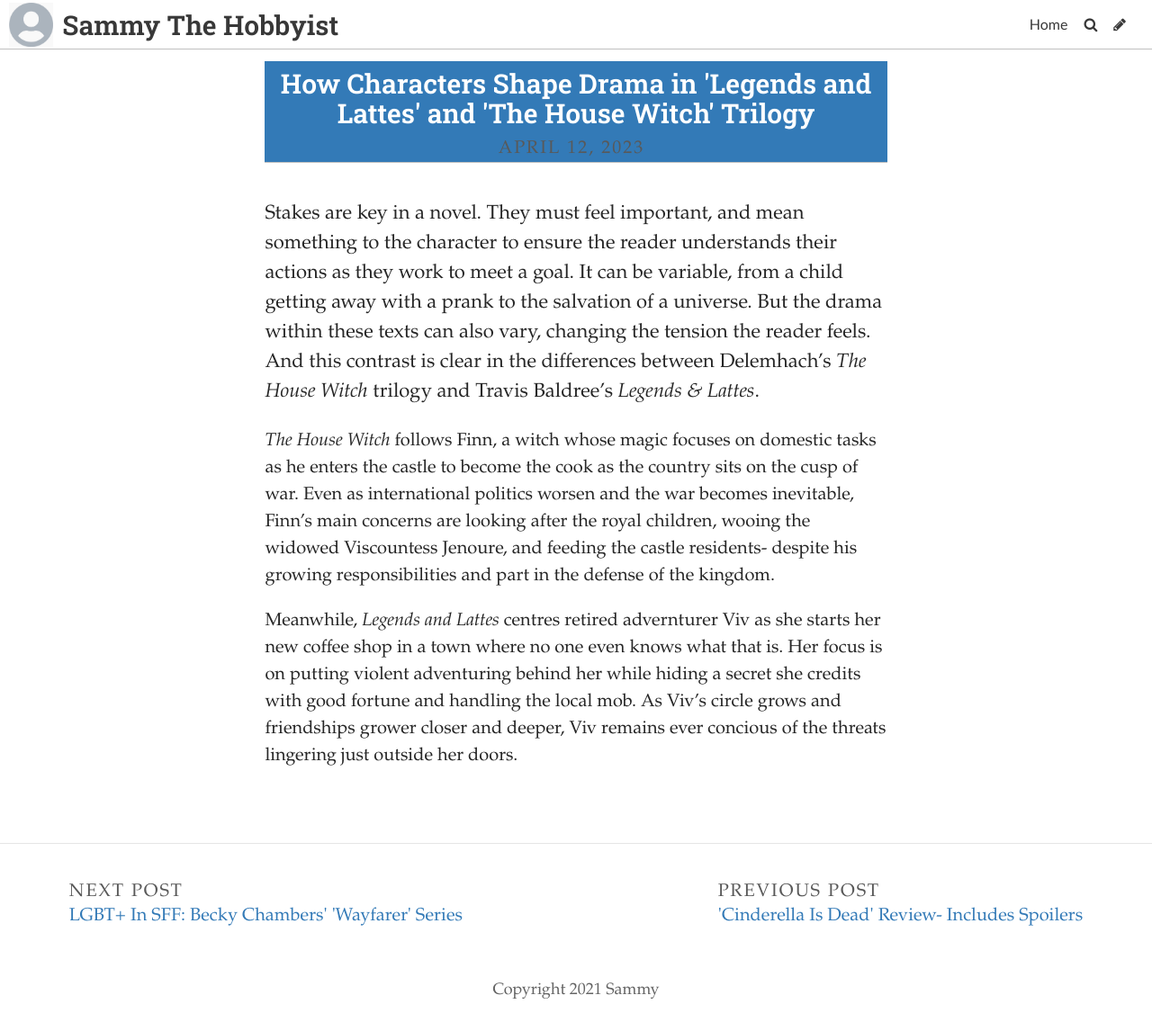
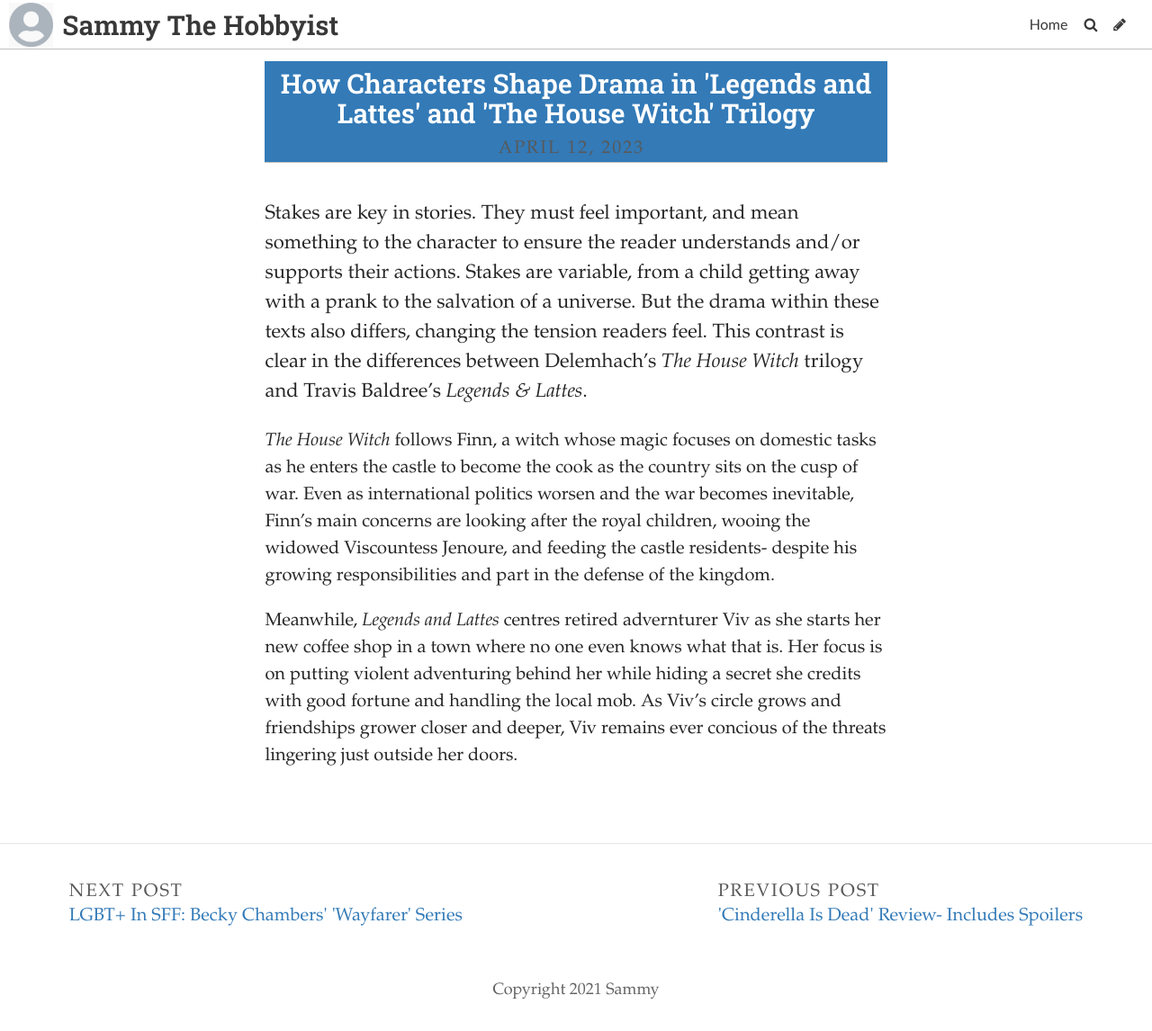
Before and after one commit to SammySpinsAYarn/Blog, a Jekyll site: the page built from _posts/2023-05-09-how-characters-shape-drama-in-legends-and-lattes-and-the-house-witch-trilogy.md, in a window 1280 px wide. Shown: the whole page at 90% size. Built offline with Jekyll 4.4.1, drawn with Linux system fonts in a browser that asks for light colours; some web fonts are replaced.

Commit message:
Update Post “2023-05-09-how-characters-shape-drama-in-legends-and-lattes-and-the-house-witch-trilogy”

```diff
--- a/_posts/2023-05-09-how-characters-shape-drama-in-legends-and-lattes-and-the-house-witch-trilogy.md
+++ b/_posts/2023-05-09-how-characters-shape-drama-in-legends-and-lattes-and-the-house-witch-trilogy.md
@@ -6,7 +6,7 @@
 title_color: "#ffffff"
 comments: false
 ---
-S﻿takes are key in a novel. They must feel important, and mean something to the character to ensure the reader understands their actions as they work to meet a goal. It can be variable, from a child getting away with a prank to the salvation of a universe. But the drama within these texts can also vary, changing the tension the reader feels. And this contrast is clear in the differences between Delemhach's *The House Witch* trilogy and Travis Baldree's *Legends & Lattes*.
+S﻿takes are key in stories. They must feel important, and mean something to the character to ensure the reader understands and/or supports their actions. Stakes are variable, from a child getting away with a prank to the salvation of a universe. But the drama within these texts also differs, changing the tension readers feel. This contrast is clear in the differences between Delemhach's *The House Witch* trilogy and Travis Baldree's *Legends & Lattes*.
 
 *T﻿he House Witch* follows Finn, a witch whose magic focuses on domestic tasks as he enters the castle to become the cook as the country sits on the cusp of war. Even as international politics worsen and the war becomes inevitable, Finn's main concerns are looking after the royal children, wooing the widowed Viscountess Jenoure, and feeding the castle residents- despite his growing responsibilities and part in the defense of the kingdom.
 
```
